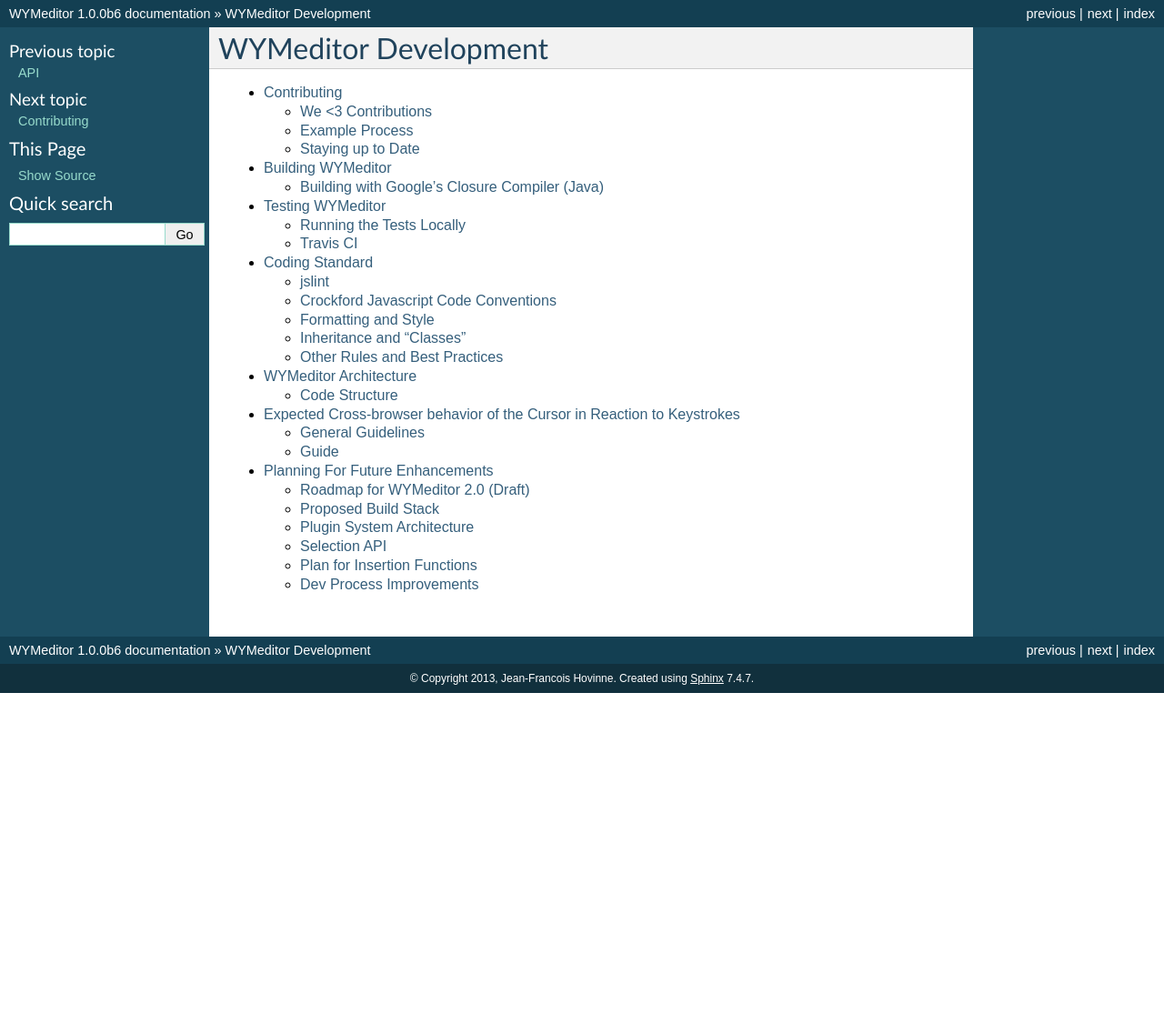
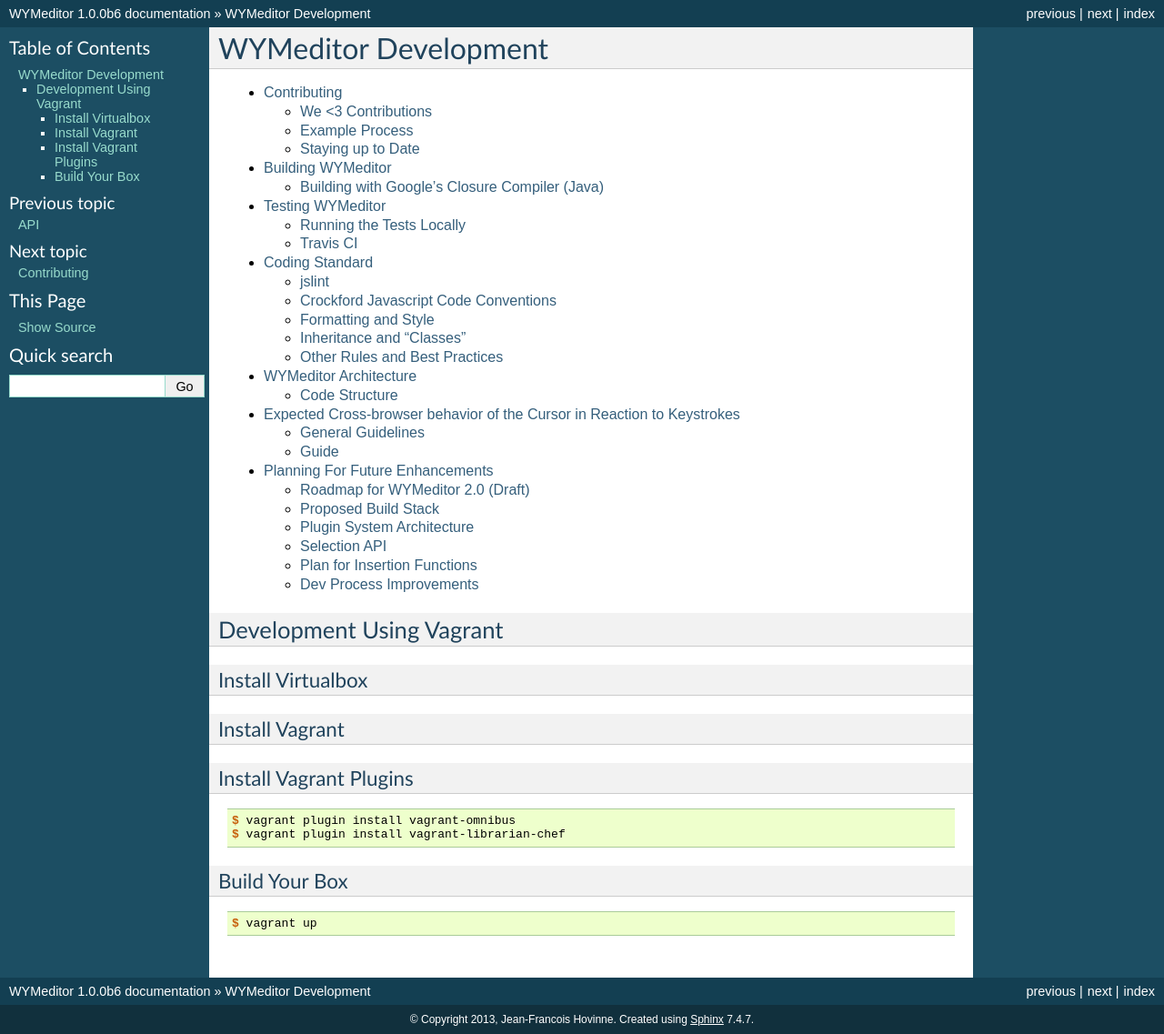
Before and after one commit to wymeditor/wymeditor, a Sphinx documentation site: the page built from docs/wymeditor_development/index.rst, in a window 1280 px wide. Shown: the whole page at 91% size. Built offline with Sphinx 7.4.7, drawn with Linux system fonts in a browser that asks for light colours; before the commit the page ends 900 px from its top, so only the background shows below that.

Commit message:
Support WYMeditor development via Vagrant.

```diff
--- a/docs/wymeditor_development/index.rst
+++ b/docs/wymeditor_development/index.rst
@@ -12,3 +12,28 @@
     wymeditor_architecture
     cursor_behavior
     future_planning/index
+
+*************************
+Development Using Vagrant
+*************************
+
+Install Virtualbox
+==================
+
+Install Vagrant
+===============
+
+Install Vagrant Plugins
+=======================
+
+.. code-block:: shell-session
+
+    $ vagrant plugin install vagrant-omnibus
+    $ vagrant plugin install vagrant-librarian-chef
+
+Build Your Box
+==============
+
+.. code-block:: shell-session
+
+    $ vagrant up
```
Also changed, not shown: 5 other files.
